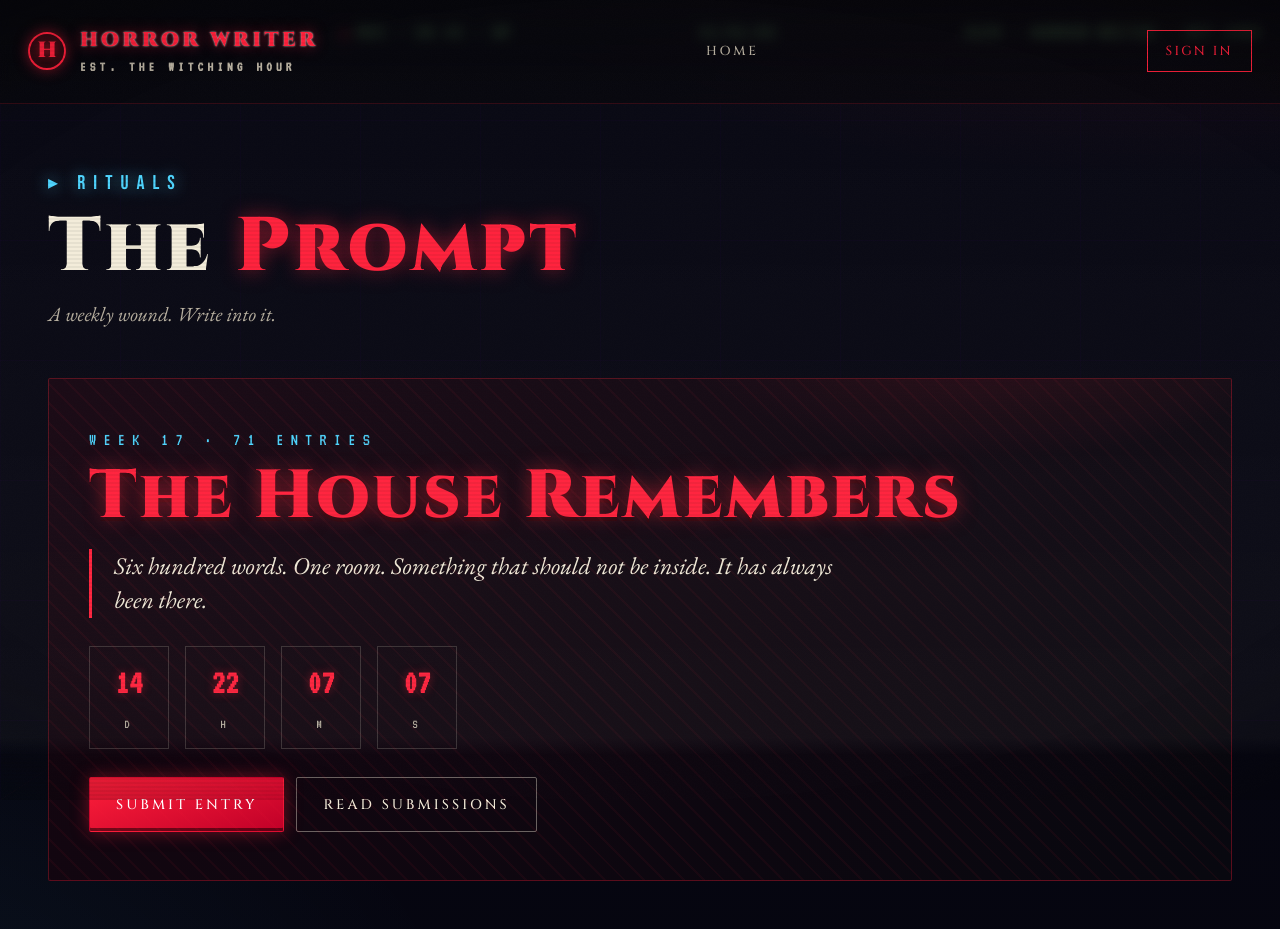
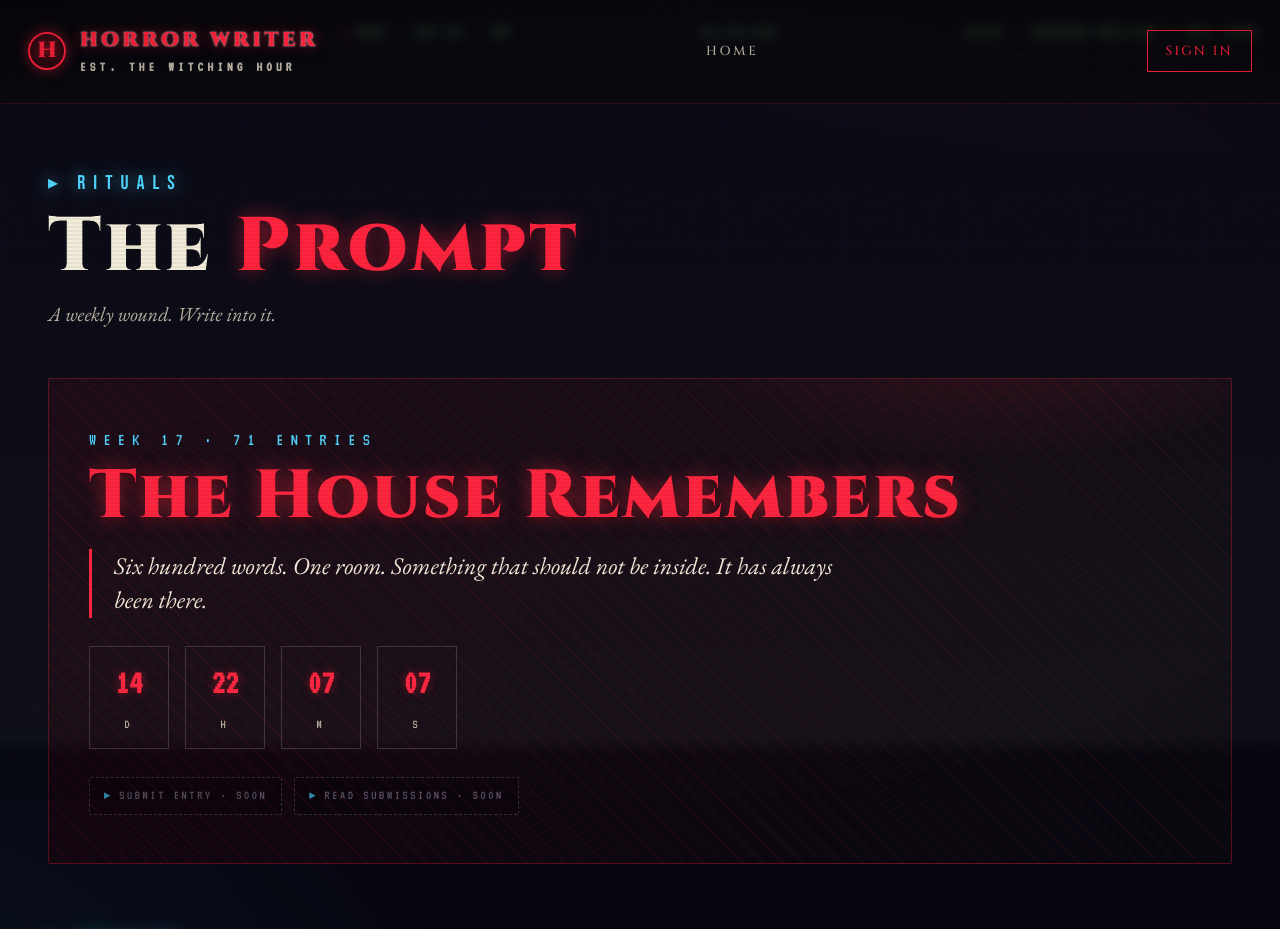
Before and after one commit to JeffThomas360/HorrorWriter, a React (Vite) app: page /rituals in a window 1280 px wide. Shown: the top 929 px of the page. Built offline with nearby package versions, Linux system fonts and the light colour scheme; no server answers.

Commit message:
refactor(rituals): replace permanently disabled buttons with Soon chips

```diff
--- a/src/pages/Rituals.jsx
+++ b/src/pages/Rituals.jsx
@@ -39,8 +39,8 @@ export default function Rituals() {
           ))}
         </div>
         <div style={{ marginTop:28, display:'flex', gap:12, flexWrap:'wrap' }}>
-          <button className="btn primary" disabled title="Sign in to submit">Submit Entry</button>
-          <button className="btn ghost" disabled title="Sign in to read entries">Read Submissions</button>
+          <span className="soon-chip">Submit Entry · Soon</span>
+          <span className="soon-chip">Read Submissions · Soon</span>
         </div>
       </div>
 
```
